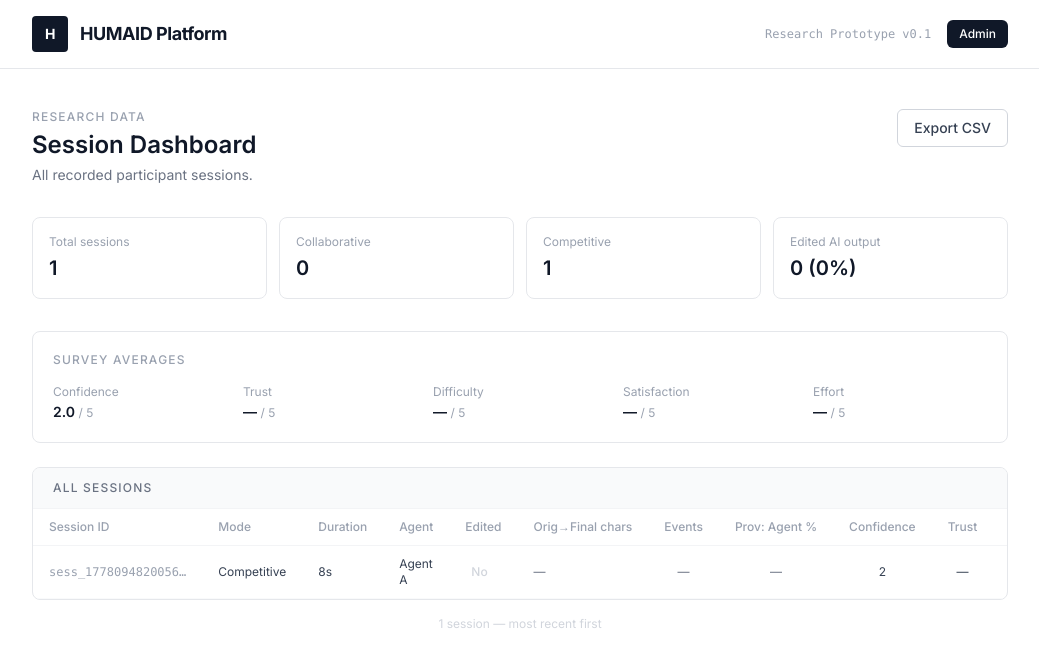
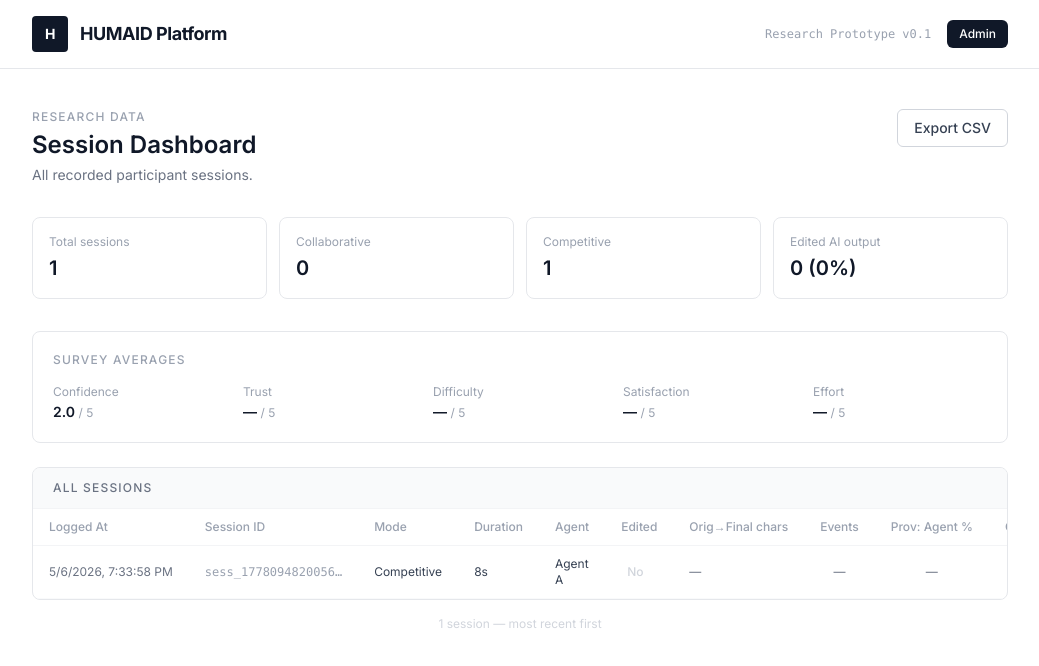
Before and after one commit to Jackustc/humaidplatform, a Next.js app: page /admin in a window 1280 px wide. Shown: the top 666 px of the page, without its empty margins (120-1159 px from the left). Built offline with nearby package versions, Linux system fonts and the light colour scheme.

Commit message:
Add Logged At timestamp column to admin session table

```diff
--- a/app/admin/page.tsx
+++ b/app/admin/page.tsx
@@ -118,7 +118,7 @@ export default function AdminPage() {
               <table className="w-full text-xs">
                 <thead>
                   <tr className="border-b border-gray-100">
-                    {["Session ID", "Mode", "Duration", "Agent", "Edited", "Orig→Final chars", "Events", "Prov: Agent %", "Confidence", "Trust", "Difficulty", "Satisfaction", "Effort", "Age", "Education"].map((h) => (
+                    {["Logged At", "Session ID", "Mode", "Duration", "Agent", "Edited", "Orig→Final chars", "Events", "Prov: Agent %", "Confidence", "Trust", "Difficulty", "Satisfaction", "Effort", "Age", "Education"].map((h) => (
                       <th key={h} className="text-left px-4 py-2.5 text-gray-400 font-medium whitespace-nowrap">{h}</th>
                     ))}
                   </tr>
@@ -126,6 +126,9 @@ export default function AdminPage() {
                 <tbody>
                   {[...sessions].reverse().map((s) => (
                     <tr key={s.sessionId} className="border-b border-gray-50 hover:bg-gray-50 transition-colors">
+                      <td className="px-4 py-2.5 text-gray-500 whitespace-nowrap">
+                        {s.loggedAt ? new Date(s.loggedAt).toLocaleString() : "—"}
+                      </td>
                       <td className="px-4 py-2.5 font-mono text-gray-400 whitespace-nowrap">{s.sessionId?.slice(0, 18)}…</td>
                       <td className="px-4 py-2.5 capitalize text-gray-700">{s.mode}</td>
                       <td className="px-4 py-2.5 text-gray-700 whitespace-nowrap">{s.startTime && s.endTime ? duration(s.startTime, s.endTime) : "—"}</td>
```
